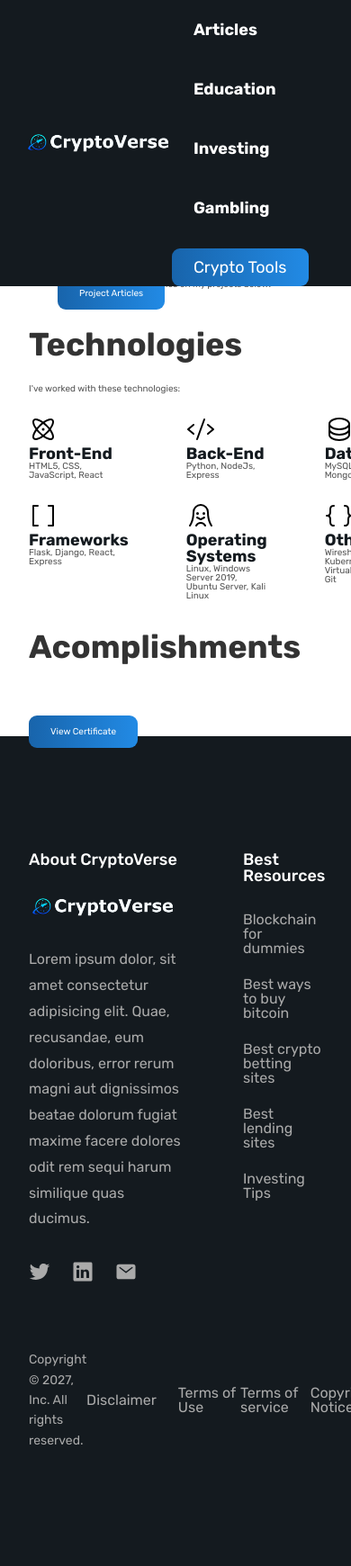
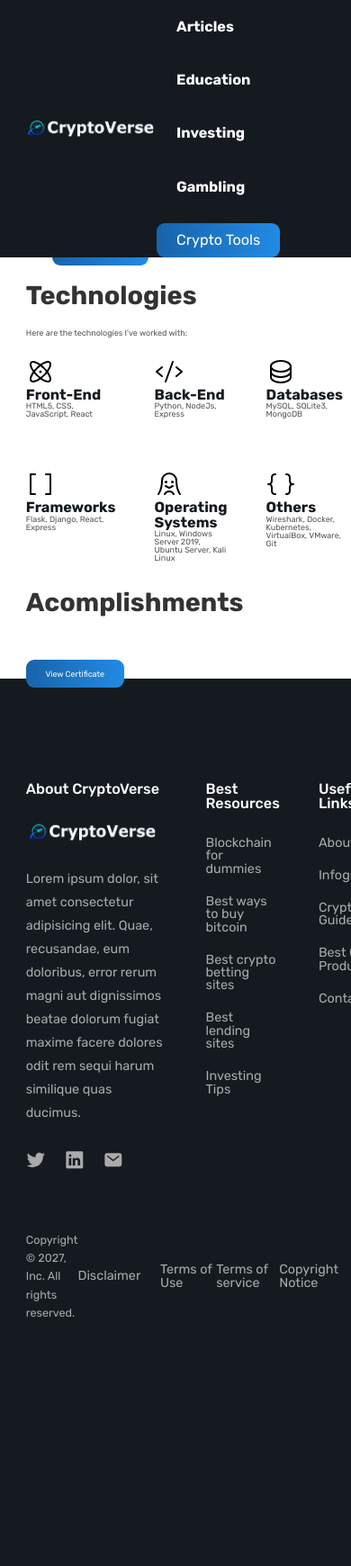
Before and after one commit to ianmaloney14/blogs, a Django app: page / in a window 390 px wide. Shown: the whole page at 90% size. After the commit the page ends 1464 px from the top, so only its background shows below. Run offline with Django 4.2, Linux system fonts and the light colour scheme.

Commit message:
landscape tablets media queries

```diff
--- a/cyber_sec/cyber_blog/blog_app/static/css/media-queries.css
+++ b/cyber_sec/cyber_blog/blog_app/static/css/media-queries.css
@@ -21,4 +21,68 @@
         margin: 0 auto;
     }
 
+    .heading--text {
+        font-size: 2rem;
+        font-weight: 500;
+        margin-top: 0;
+    }
+
+    .category-img {
+        filter: contrast(10%);
+        height: 140px;
+        width: 100%;
+        border-radius: 9px;
+    }
+
+    .container--projects {
+        max-width: 75rem;
+        padding: 0 3.2rem;
+        margin: 0;
+    }
+
 }
+
+/* ******************************** */
+/* BELOW 1016px (Landscape Tablets) */
+/* ******************************** */
+@media (max-width: 63.5em) {
+    html {
+        font-size: 56.25%;
+    }
+
+    .container {
+        max-width: 80rem;
+        padding: 0 3.2rem;
+        margin: 0 auto;
+    }
+
+    .container--2 {
+        max-width: 80rem;
+        padding: 0 3.2rem;
+        margin: 0 auto;
+    }
+
+    .container--3 {
+        max-width: 75rem;
+        padding: 0 3.2rem;
+        margin: 0 auto;
+    }
+
+    .heading-primary {
+        font-size: 4.4rem;
+    }
+
+    .heading-secondary {
+        font-size: 3.2rem;
+    }
+
+    .heading-h1 {
+        font-size: 3.2rem;
+    }
+
+    .grid {
+        column-gap: 4.8rem;
+        row-gap: 6.4rem;
+    }
+
+}
--- a/cyber_sec/cyber_blog/blog_app/static/css/style.css
+++ b/cyber_sec/cyber_blog/blog_app/static/css/style.css
@@ -62,6 +62,12 @@ header .navbar ul li a {
 
 .section-portfolio {
     padding: 6.4rem 0 0 0;
+}
+
+.container--projects {
+    max-width: 95rem;
+    padding: 0 3.2rem;
+    margin: 0;
 }
 
 .button-icon {
--- a/cyber_sec/cyber_blog/blog_app/templates/portfolio.html
+++ b/cyber_sec/cyber_blog/blog_app/templates/portfolio.html
@@ -14,7 +14,7 @@
         </p>
 
         <h2 class="heading-secondary font--grey margin-bottom-sm margin-top-md">Projects</h2>
-            <div class="container--3">
+            <div class="container--projects">
                 <div>
                     <p class="article-paragraphs">View my Github Projects:</p>
                     <a class="button article-paragraphs font--white" target="_blank" href="https://github.com/ianmaloney14">View Github<svg class="button-icon" xmlns="http://www.w3.org/2000/svg" width="26" height="26" fill="#ffffff" viewBox="0 0 256 256"><path d="M208.31,75.68A59.78,59.78,0,0,0,202.93,28,8,8,0,0,0,196,24a59.75,59.75,0,0,0-48,24H124A59.75,59.75,0,0,0,76,24a8,8,0,0,0-6.93,4,59.78,59.78,0,0,0-5.38,47.68A58.14,58.14,0,0,0,56,104v8a56.06,56.06,0,0,0,48.44,55.47A39.8,39.8,0,0,0,96,192v8H72a24,24,0,0,1-24-24A40,40,0,0,0,8,136a8,8,0,0,0,0,16,24,24,0,0,1,24,24,40,40,0,0,0,40,40H96v16a8,8,0,0,0,16,0V192a24,24,0,0,1,48,0v40a8,8,0,0,0,16,0V192a39.8,39.8,0,0,0-8.44-24.53A56.06,56.06,0,0,0,216,112v-8A58.14,58.14,0,0,0,208.31,75.68ZM200,112a40,40,0,0,1-40,40H112a40,40,0,0,1-40-40v-8a41.74,41.74,0,0,1,6.9-22.48A8,8,0,0,0,80,73.83a43.81,43.81,0,0,1,.79-33.58,43.88,43.88,0,0,1,32.32,20.06A8,8,0,0,0,119.82,64h32.35a8,8,0,0,0,6.74-3.69,43.87,43.87,0,0,1,32.32-20.06A43.81,43.81,0,0,1,192,73.83a8.09,8.09,0,0,0,1,7.65A41.72,41.72,0,0,1,200,104Z"></path></svg></a>
@@ -27,7 +27,7 @@
 
 
         <h2 class="heading-secondary font--grey margin-bottom-sm margin-top-md">Technologies</h2>
-            <p class="article-paragraphs margin-bottom-sm">I've worked with these technologies:</p>
+            <p class="article-paragraphs margin-bottom-sm">Here are the technologies I've worked with:</p>
             <div class="grid grid--3-cols row-gap-sm">
                 <div>
                     <svg xmlns="http://www.w3.org/2000/svg" width="32" height="32" fill="#000000" viewBox="0 0 256 256"><path d="M196.12,128c24.65-34.61,37.22-70.38,19.74-87.86S162.61,35.23,128,59.88C93.39,35.23,57.62,22.66,40.14,40.14S35.23,93.39,59.88,128c-24.65,34.61-37.22,70.38-19.74,87.86h0c5.63,5.63,13.15,8.14,21.91,8.14,18.48,0,42.48-11.17,66-27.88C151.47,212.83,175.47,224,194,224c8.76,0,16.29-2.52,21.91-8.14h0C233.34,198.38,220.77,162.61,196.12,128Zm8.43-76.55c7.64,7.64,2.48,32.4-18.52,63.28a300.33,300.33,0,0,0-21.19-23.57A300.33,300.33,0,0,0,141.27,70C172.15,49,196.91,43.8,204.55,51.45ZM176.29,128a289.14,289.14,0,0,1-22.76,25.53A289.14,289.14,0,0,1,128,176.29a289.14,289.14,0,0,1-25.53-22.76A289.14,289.14,0,0,1,79.71,128,298.62,298.62,0,0,1,128,79.71a289.14,289.14,0,0,1,25.53,22.76A289.14,289.14,0,0,1,176.29,128ZM51.45,51.45c2.2-2.21,5.83-3.35,10.62-3.35C73.89,48.1,92.76,55,114.72,70A304,304,0,0,0,91.16,91.16,300.33,300.33,0,0,0,70,114.73C49,83.85,43.81,59.09,51.45,51.45Zm0,153.1C43.81,196.91,49,172.15,70,141.27a300.33,300.33,0,0,0,21.19,23.57A304.18,304.18,0,0,0,114.73,186C83.85,207,59.09,212.2,51.45,204.55Zm153.1,0c-7.64,7.65-32.4,2.48-63.28-18.52a304.18,304.18,0,0,0,23.57-21.19A300.33,300.33,0,0,0,186,141.27C207,172.15,212.19,196.91,204.55,204.55ZM140,128a12,12,0,1,1-12-12A12,12,0,0,1,140,128Z"></path></svg>
```
